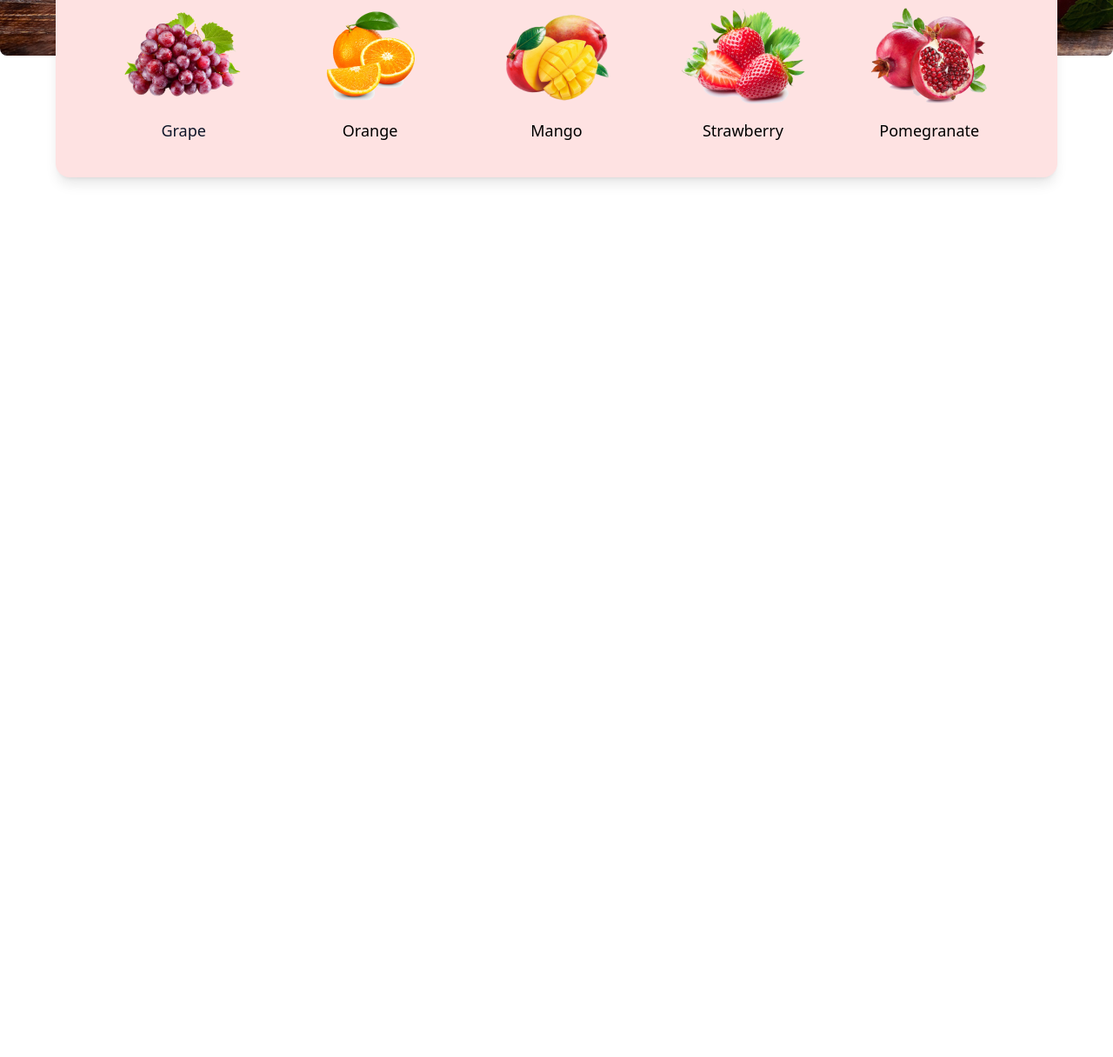
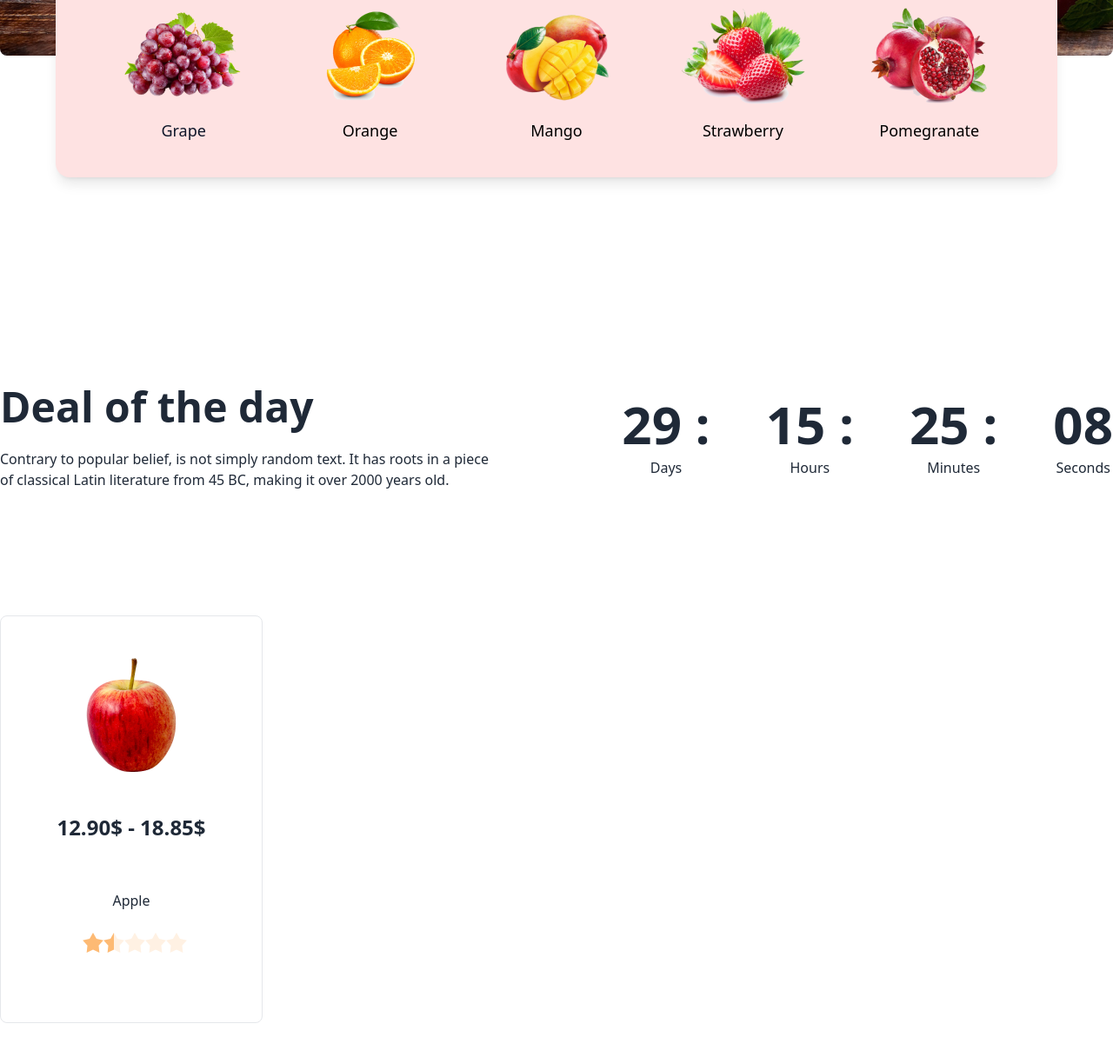
Before and after one commit to BijoySing/Fruit-brust, a plain HTML site: page index.html in a window 1280 px wide. Shown: the part 688-1904 px from the top of the page at 87% size. Before the commit the page ends 988 px from the top, so only its background shows below. Drawn offline with nearby package versions, Linux system fonts and the light colour scheme; grey boxes are pictures that could not be loaded.

Commit message:
deal of the day 1st

```diff
--- a/index.html
+++ b/index.html
@@ -174,6 +174,64 @@
             </div>
         </div>
     </section>
+    <section class="Deal of the day">
+        <section class="px-4 lg:px-0 container mx-auto my-10 lg:my-36">
+            <div class="block lg:flex justify-between">
+                <div class="">
+                    <h2 class="text-center lg:text-left text-colorHead text-xl lg:text-5xl font-extrabold mb-6">Deal of the
+                        day</h2>
+                    <p class="mx-auto text-center lg:text-left font-medium text-colorPara leading-6 max-w-xl px-5 lg:px-0">Contrary to popular
+                        belief, is not simply
+                        random text. It has roots in a piece of classical Latin literature from 45 BC, making it over 2000
+                        years old.</p>
+                </div>
+                <div class="flex gap-10 lg:gap-16 justify-center items-center mt-5 lg:mt-0">
+                    <div class="relative">
+                        <h3 class="text-colorHead text-3xl lg:text-6xl font-extrabold mb-2">29  :</h3>
+                        <span></span>
+                        <p class="font-medium text-colorPara text-center">Days</p>
+                    </div>
+                    <div class="relative">
+                        <h3 class="text-colorHead text-3xl lg:text-6xl font-extrabold mb-2">15 :</h3>
+                        <p class="font-medium text-colorPara text-center">Hours</p>
+                    </div>
+                    <div class="relative">
+                        <h3 class="text-colorHead text-3xl lg:text-6xl font-extrabold mb-2">25  :</h3>
+                        <p class="font-medium text-colorPara text-center">Minutes</p>
+                    </div>
+                    <div class="">
+                        <h3 class="text-colorHead text-3xl lg:text-6xl font-extrabold mb-2">08</h3>
+                        <p class="font-medium text-colorPara text-center">Seconds</p>
+                    </div>
+                </div>
+            </div>
+        </section>
+
+            <div class="grid grid-cols-1 md:grid-cols-2 lg:grid-cols-4 gap-6 my-12">
+
+                <div class="flex border rounded-lg flex-col justify-center items-center py-12">
+                    <div class="flex flex-col justify-center items-center relative">
+                        <img width="106px" src="./images/fruit6.png" alt="">
+                        <h3 class="text-colorHead text-2xl font-bold mt-12 mb-8 after:content[''] after:absolute after:h-[1px] after:w-60 after:bg-colorHead after:opacity-10 after:bottom-0 after:left-1/2 after:-translate-x-1/2">12.90$ - 18.85$</h3>
+                    </div>
+                    <p class="font-medium text-colorPara my-6">Apple</p>
+                    <div class="rating rating-md rating-half mb-8">
+                        <input type="radio" name="rating-10" class="rating-hidden" />
+                        <input type="radio" name="rating-10" class="bg-orange-300 mask mask-star-2 mask-half-1" />
+                        <input type="radio" name="rating-10" class="bg-orange-300 mask mask-star-2 mask-half-2" />
+                        <input type="radio" name="rating-10" class="bg-orange-300 mask mask-star-2 mask-half-1" checked />
+                        <input type="radio" name="rating-10" class="bg-orange-300 mask mask-star-2 mask-half-2" />
+                        <input type="radio" name="rating-10" class="bg-orange-300 mask mask-star-2 mask-half-1" />
+                        <input type="radio" name="rating-10" class="bg-orange-300 mask mask-star-2 mask-half-2" />
+                        <input type="radio" name="rating-10" class="bg-orange-300 mask mask-star-2 mask-half-1" />
+                        <input type="radio" name="rating-10" class="bg-orange-300 mask mask-star-2 mask-half-2" />
+                        <input type="radio" name="rating-10" class="bg-orange-300 mask mask-star-2 mask-half-1" />
+                        <input type="radio" name="rating-10" class="bg-orange-300 mask mask-star-2 mask-half-2" />
+                    </div>
+
+
+
+    </section>
 
 
 
```
